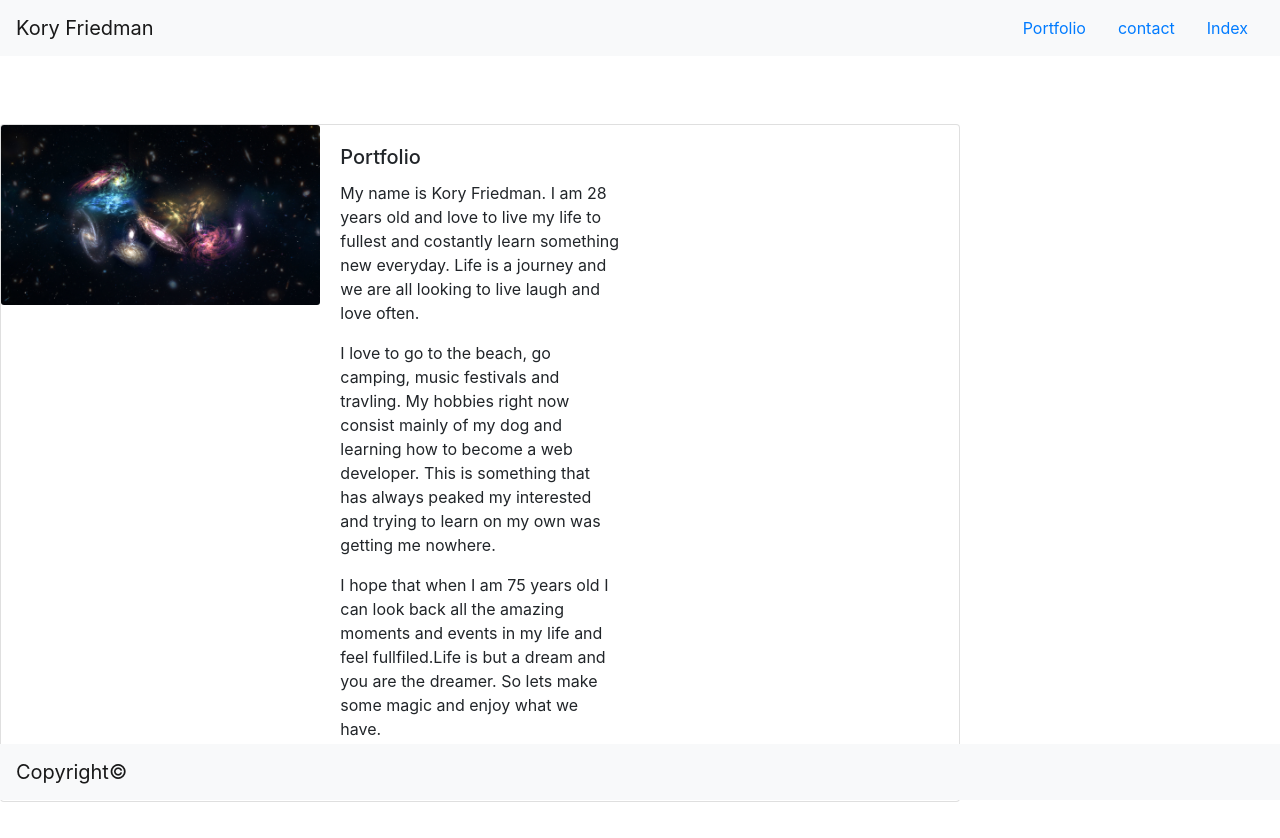
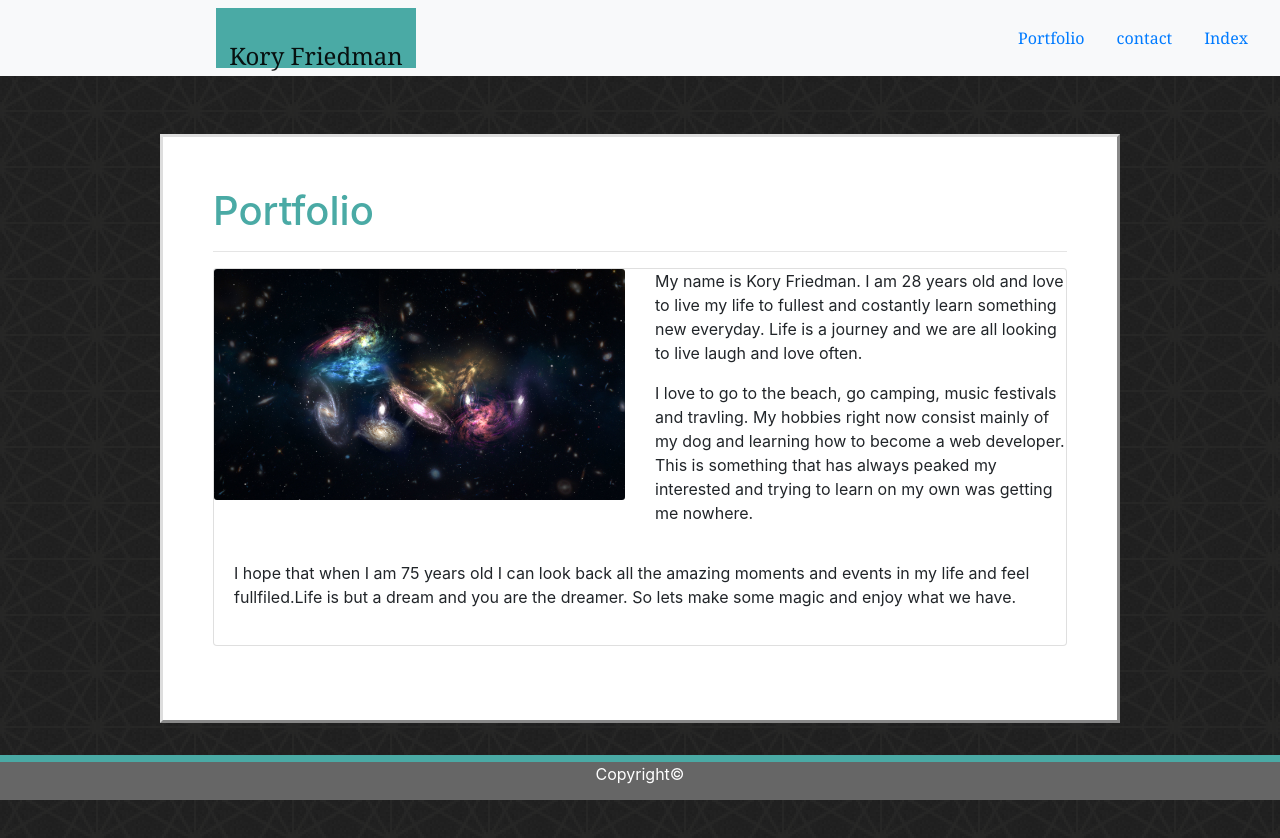
Before and after one commit to KORYF91/Bootstrap-Portfolio, a plain HTML site: page portfolio.html in a window 1280 px wide. Drawn offline with nearby package versions, Linux system fonts and the light colour scheme.

Commit message:
I was able to added and get all three pages linked and similar layout. need to fix the header.

```diff
--- a/assets/css/style.css
+++ b/assets/css/style.css
@@ -1,12 +1,53 @@
-* {
-    background-image: url();
+body {
+    background-image: url(../images/black_thread/black_thread_@2X.png);
 }
+
+header {
+    background-color: #ffffff;
+    width: 100%;
+    height: 60px;
+    border-bottom-style: outset;
+    border-bottom-color: #cccccc;
+    border-bottom-width: 2px;
+    font-family: Georgia, 'Times New Roman', Times, serif;
+    align-content: stretch;
+
+}
+.navbar-brand {
+        padding: 30px 0 30px 0;
+        width: 200px;
+        height: 30px;
+        margin-left: 200px;
+        color: #ffffff;
+        background-color:#4aaaa5;
+        text-align: center;
+        font-size: 18pt;
+}
+
 .wrapper {
-    align-content: center;
-    position: relative;
-    margin-top: 100px;
+    padding: 50px;
+    margin: 50px auto 300px auto;
+    max-width: 960px;
+    max-height: 960px;
+    background: #ffffff;
+    border-style: outset;
+    border-color:#dddddd;
+    border-width: 3px;
 }
-footer {
+
+h1{
+    color: #4aaaa5;
+}
+
+
+.footer {
+    position: sticky;
+    bottom: 0;
+    height: 45px;
+    background: #666666;
     text-align: center;
-    align-content: center;
+    border-top-style: outset;
+    border-top-color: #4aaaa5;
+    border-top-width: 7px;
+    color: #ffffff;
 }
--- a/portfolio.html
+++ b/portfolio.html
@@ -1,16 +1,24 @@
 <!DOCTYPE html>
 <html lang="en">
+
 <head>
   <meta charset="UTF-8">
   <meta name="viewport" content="width=device-width, initial-scale=1.0">
   <meta http-equiv="X-UA-Compatible" content="ie=edge">
   <title>Portfolio</title>
-    <link rel="stylesheet" href="https://stackpath.bootstrapcdn.com/bootstrap/4.3.1/css/bootstrap.min.css" integrity="sha384-ggOyR0iXCbMQv3Xipma34MD+dH/1fQ784/j6cY/iJTQUOhcWr7x9JvoRxT2MZw1T" crossorigin="anonymous">
+  <link rel="stylesheet" href="assets/css/reset.css">
+  <link rel="stylesheet" href="https://stackpath.bootstrapcdn.com/bootstrap/4.3.1/css/bootstrap.min.css"
+    integrity="sha384-ggOyR0iXCbMQv3Xipma34MD+dH/1fQ784/j6cY/iJTQUOhcWr7x9JvoRxT2MZw1T" crossorigin="anonymous">
   <link rel="stylesheet" href="assets/css/style.css">
-    <link rel="stylesheet" href="assets/css/reset.css">
+
+
 </head>
+
 <body>
   <header>
+  <div class="header">
+    <div class="row">
+      <div class="col-md-12">
         <nav class="navbar fixed-top navbar-light bg-light">
           <a class="navbar-brand" href="#">Kory Friedman</a>
           <ul class="nav">
@@ -25,38 +33,54 @@
             </li>
           </ul>
         </nav>
+      </div>
+    </div>
+  </div>
   </header>
   <br>
   <div class="wrapper">
+  <div class="row">
+    <div class="col-md-12">
+      <h1>Portfolio</h1>
+      <hr>
+    </div>
+  </div>
   <div class="card mb-4" style="max-width: 960px;">
-        <div class="row no-gutters">
-          <div class="col-md-4">
-            <img src="assets/images/astronomersw.jpg" class="card-img" alt="assets\images\file-20180822-149484-cs44toreduced.jpg">
+    <div class="row">
+      <div class="col-md-6">
+        <img src="assets/images/astronomersw.jpg" class="card-img"
+          alt="assets\images\file-20180822-149484-cs44toreduced.jpg">
       </div>
-          <div class="col-md-4">
-            <div class="card-body">
-              <h5 class="card-title">Portfolio</h5>
-              <p class="card-text">My name is Kory Friedman. I am 28 years old and love to live my life to fullest and costantly learn something new everyday.
+      <div class="col-md-6">
+        <p class="card-text">My name is Kory Friedman. I am 28 years old and love to live my life to fullest and
+          costantly learn something new everyday.
           Life is a journey and we are all looking to live laugh and love often.</p>
           <p>I love to go to the beach, go camping, music festivals and travling.
-                    My hobbies right now consist mainly of my dog and learning how to become a web developer. This is something that has always peaked my interested and trying to learn on my own was getting me nowhere.</p>
-                    <p>I hope that when I am 75 years old I can look back all the amazing moments and events in my life and feel fullfiled.Life is but a dream and you are the dreamer. So lets make some magic and enjoy what we have.</p>
-              <p class="card-text"><small class="text-muted">Last updated 3 mins ago</small></p>
+              My hobbies right now consist mainly of my dog and learning how to become a web developer. This is
+              something that has always peaked my interested and trying to learn on my own was getting me nowhere.</p>
+      </div>
+    </div>
+    <div class="row">
+      <div class="col-md-12">
+        <div class="card-body">
+          <!-- <h5 class="card-title">Portfolio</h5> -->
+
+
+          <p>I hope that when I am 75 years old I can look back all the amazing moments and events in my life and feel
+            fullfiled.Life is but a dream and you are the dreamer. So lets make some magic and enjoy what we have.</p>
         </div>
       </div>
     </div>
   </div>
   </div>
-<footer>
-        <nav class="navbar fixed-bottom navbar-light bg-light">
-                <a class="navbar-brand" href="#">Copyright&#169</a>
-              </nav>
+  </div>
+
+  <div class="footer">
+    <div class="col-md-12">
+      Copyright&#169
+    </div>
+  </div>
   </footer>
-
-
   </body>
 
-<script src="https://code.jquery.com/jquery-3.3.1.slim.min.js" integrity="sha384-q8i/X+965DzO0rT7abK41JStQIAqVgRVzpbzo5smXKp4YfRvH+8abtTE1Pi6jizo" crossorigin="anonymous"></script>
-<script src="https://cdnjs.cloudflare.com/ajax/libs/popper.js/1.14.7/umd/popper.min.js" integrity="sha384-UO2eT0CpHqdSJQ6hJty5KVphtPhzWj9WO1clHTMGa3JDZwrnQq4sF86dIHNDz0W1" crossorigin="anonymous"></script>
-<script src="https://stackpath.bootstrapcdn.com/bootstrap/4.3.1/js/bootstrap.min.js" integrity="sha384-JjSmVgyd0p3pXB1rRibZUAYoIIy6OrQ6VrjIEaFf/nJGzIxFDsf4x0xIM+B07jRM" crossorigin="anonymous"></script>
 </html>
```
Also changed, not shown: contact.html (+41 -13 lines), index.html (+49 -13 lines), assets/images/black_thread/black_thread.png (added), assets/images/black_thread/black_thread_@2X.png (added), assets/images/black_thread/readme.txt (added). Lines whose indentation alone changed are shown as unchanged.
